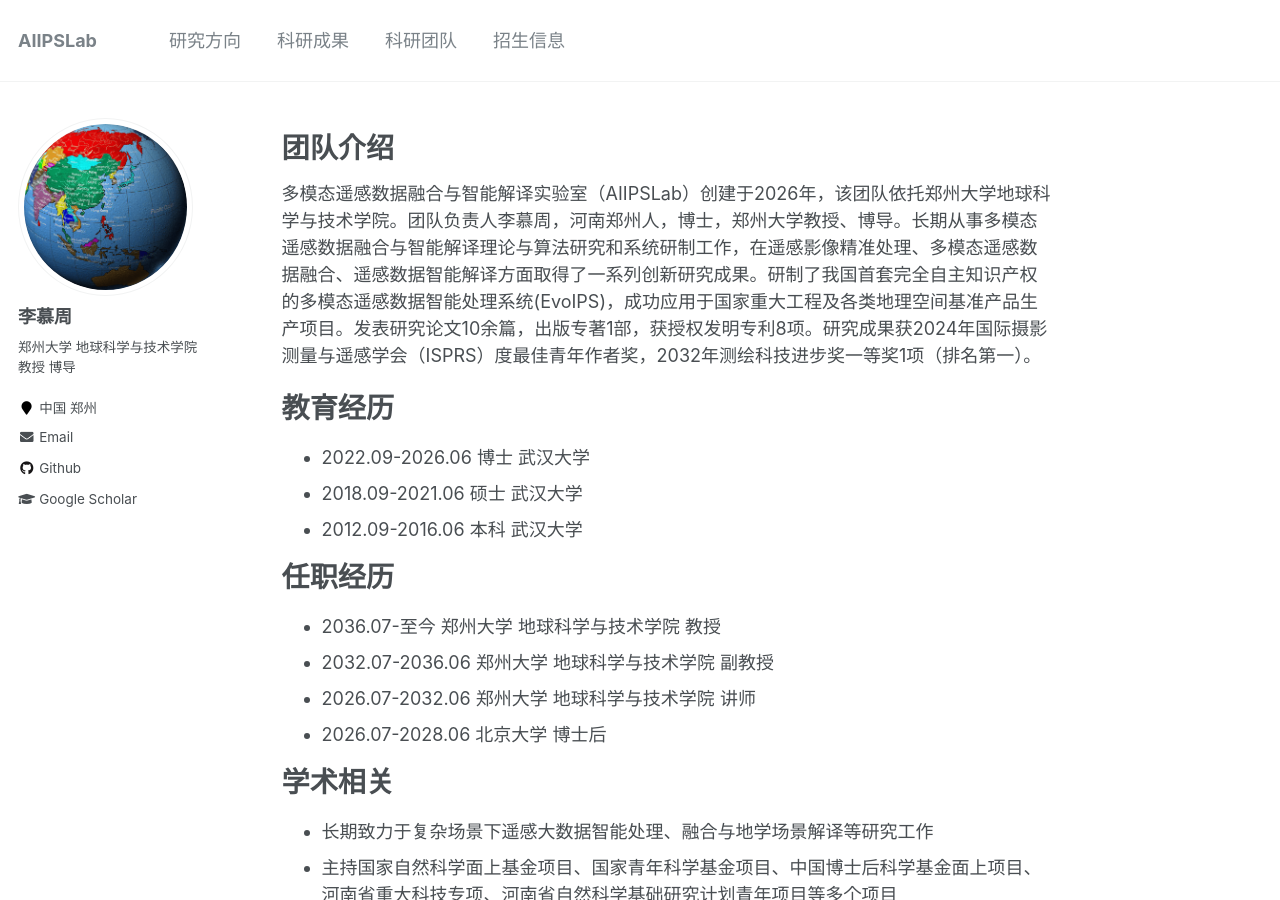
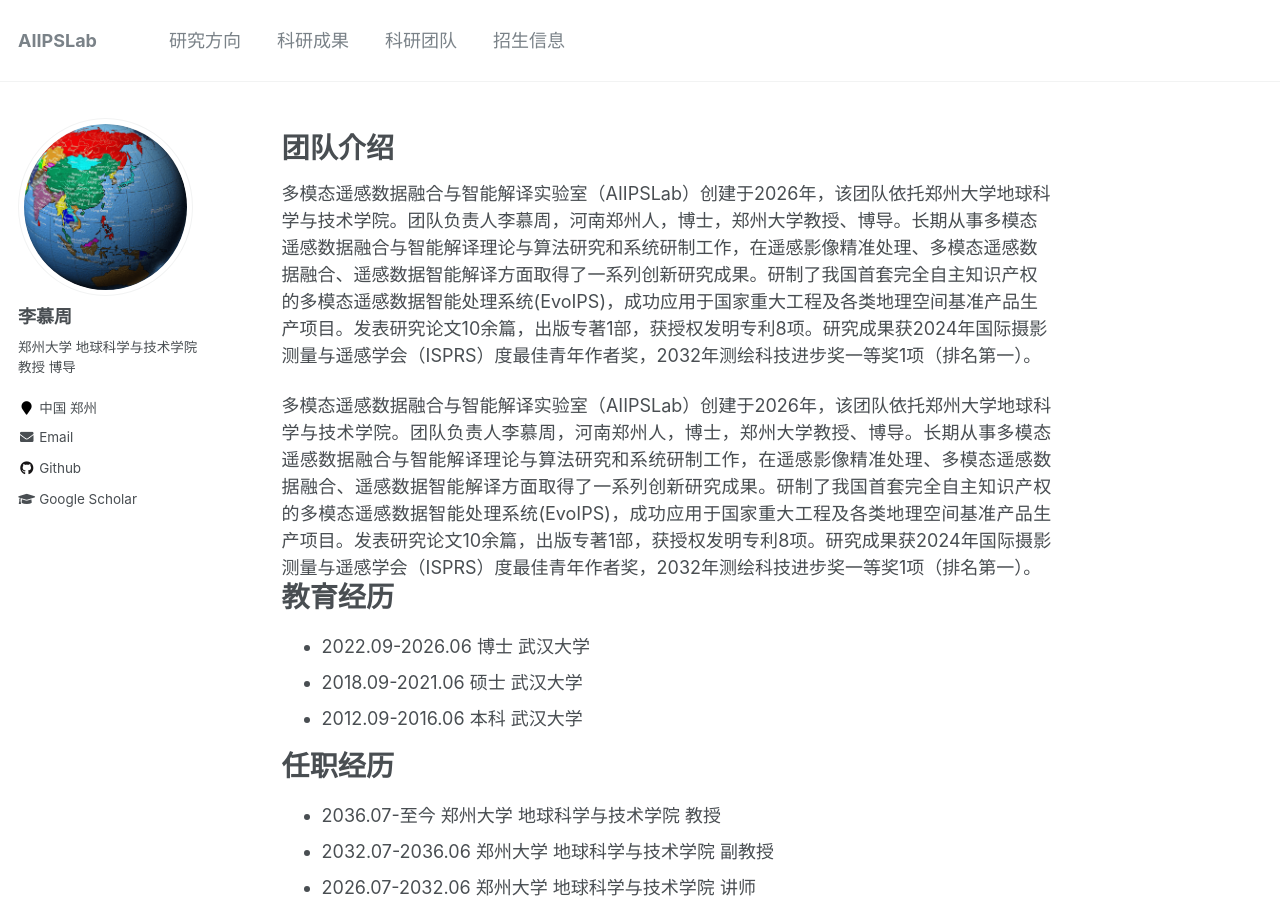
Before and after one commit to aiipslab/aiipslab.github.io, a Jekyll site: the page built from _pages/about.md, in a window 1280 px wide and 900 px high. Built offline with Jekyll 4.4.1, drawn with Linux system fonts in a browser that asks for light colours.

Commit message:
Update about.md

```diff
--- a/_pages/about.md
+++ b/_pages/about.md
@@ -8,6 +8,10 @@ author_profile: true
 团队介绍
 ====
 多模态遥感数据融合与智能解译实验室（AIIPSLab）创建于2026年，该团队依托郑州大学地球科学与技术学院。团队负责人李慕周，河南郑州人，博士，郑州大学教授、博导。长期从事多模态遥感数据融合与智能解译理论与算法研究和系统研制工作，在遥感影像精准处理、多模态遥感数据融合、遥感数据智能解译方面取得了一系列创新研究成果。研制了我国首套完全自主知识产权的多模态遥感数据智能处理系统(EvoIPS)，成功应用于国家重大工程及各类地理空间基准产品生产项目。发表研究论文10余篇，出版专著1部，获授权发明专利8项。研究成果获2024年国际摄影测量与遥感学会（ISPRS）度最佳青年作者奖，2032年测绘科技进步奖一等奖1项（排名第一）。
+
+<div style="text-align: justify;">
+    多模态遥感数据融合与智能解译实验室（AIIPSLab）创建于2026年，该团队依托郑州大学地球科学与技术学院。团队负责人李慕周，河南郑州人，博士，郑州大学教授、博导。长期从事多模态遥感数据融合与智能解译理论与算法研究和系统研制工作，在遥感影像精准处理、多模态遥感数据融合、遥感数据智能解译方面取得了一系列创新研究成果。研制了我国首套完全自主知识产权的多模态遥感数据智能处理系统(EvoIPS)，成功应用于国家重大工程及各类地理空间基准产品生产项目。发表研究论文10余篇，出版专著1部，获授权发明专利8项。研究成果获2024年国际摄影测量与遥感学会（ISPRS）度最佳青年作者奖，2032年测绘科技进步奖一等奖1项（排名第一）。
+</div>
 
 教育经历
 ====
```
